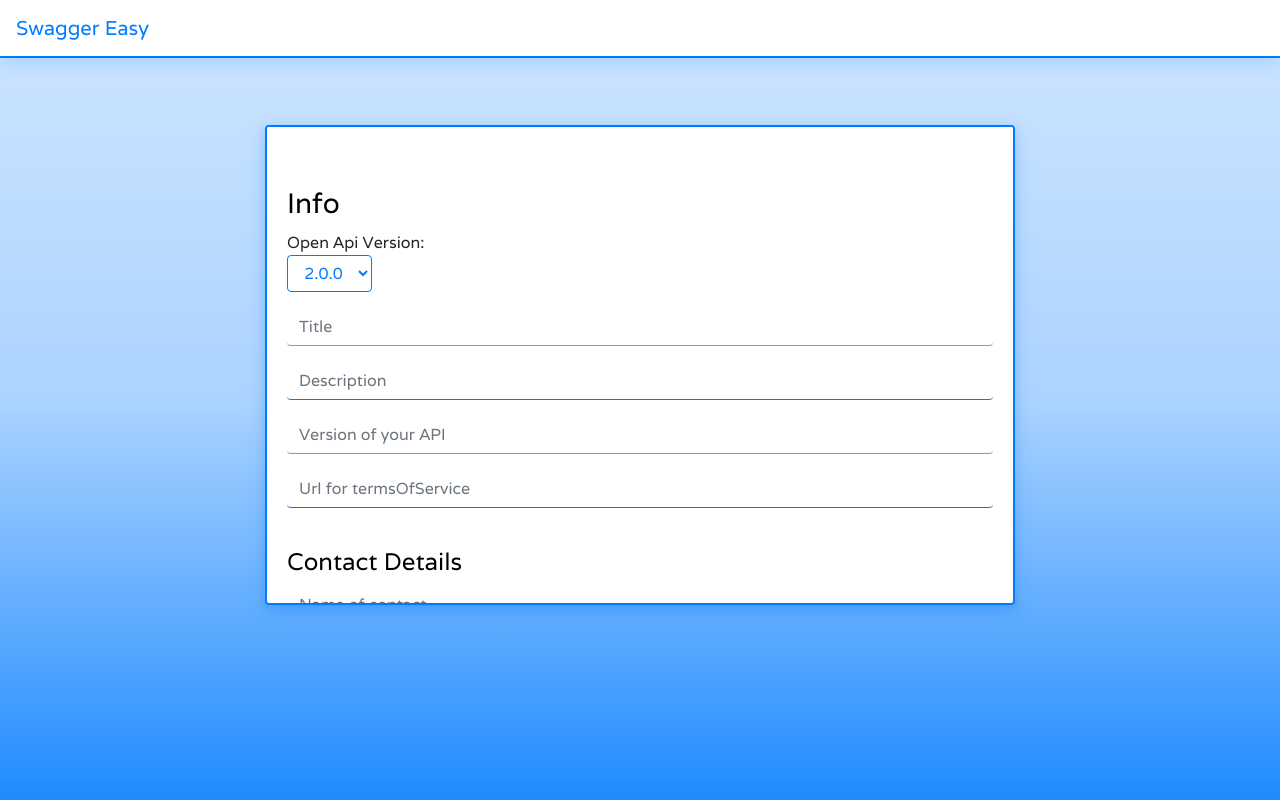
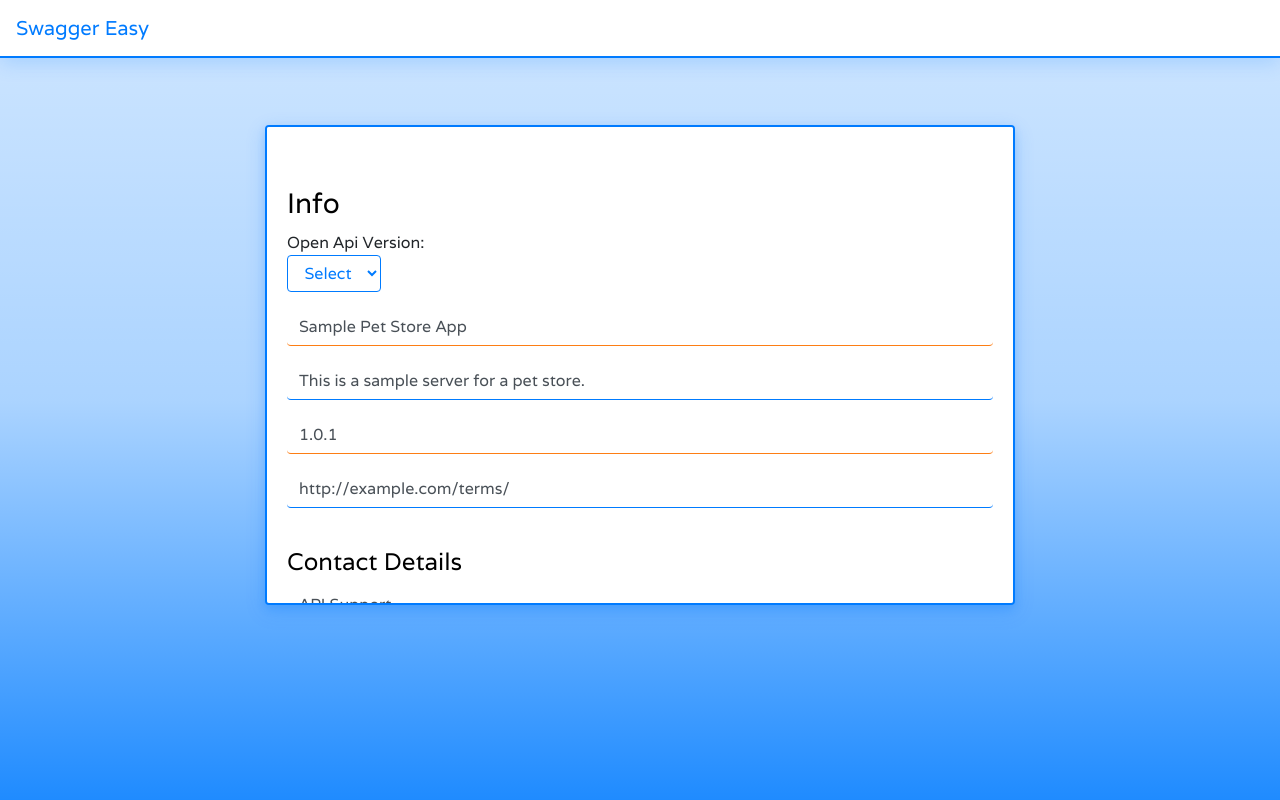
Before and after one commit to SakaSaiTrinath/swagger-easy, a React (Create React App) app: page /info in a window 1280 px wide. Built offline with nearby package versions, Linux system fonts and the light colour scheme.

Commit message:
[saitrinath] made info page functional by connected to local state

```diff
--- a/src/components/modules/Dropdown.js
+++ b/src/components/modules/Dropdown.js
@@ -1,18 +1,33 @@
+// import React /*, { useState }*/ from 'react';
 import React from 'react';
 import PropTypes from 'prop-types';
 
-export const Dropdown = ({ id, className, color, options, ...otherstyle }) => {
+export const Dropdown = ({
+  id,
+  className,
+  color,
+  options,
+  onChange,
+  value,
+  placeholder,
+  ...otherstyle
+}) => {
   const style = {
     border: `1px solid ${color}`,
     color: `${color}`,
     ...otherstyle,
   };
 
+  // const [value_, setValue_] = useState(value)
+
   return (
     <div className="form-group">
-      <select className="btn" style={style}>
+      <select className="btn" value={value} style={style} onChange={onChange}>
+        <option value="" default>
+          {placeholder}
+        </option>
         {options.map(option => (
-          <option value="audi" key={option.id}>
+          <option value={option.value} key={option.id}>
             {option.name}
           </option>
         ))}
@@ -25,6 +40,8 @@ Dropdown.defaultProps = {
   className: '',
   color: '#ced4da',
   id: '',
+  placeholder: 'Select',
+  value: '',
 };
 
 Dropdown.propTypes = {
@@ -40,6 +57,9 @@ Dropdown.propTypes = {
   className: PropTypes.string,
   color: PropTypes.string,
   id: PropTypes.string,
+  value: PropTypes.string,
+  onChange: PropTypes.func.isRequired,
+  placeholder: PropTypes.string,
 };
 
 export default Dropdown;
--- a/src/components/modules/Input.js
+++ b/src/components/modules/Input.js
@@ -8,6 +8,8 @@ const Input = ({
   placeholder,
   color,
   ariaLabel,
+  value,
+  onChange,
   ...otherstyle
 }) => {
   const style = {
@@ -27,7 +29,9 @@ const Input = ({
                 {...otherstyle}
                 style={style}
                 id={id}
+                value={value}
                 type={type}
+                onChange={onChange}
                 aria-describedby={label || placeholder || type || id}
                 aria-label={ariaLabel}
                 placeholder={placeholder}
@@ -38,7 +42,9 @@ const Input = ({
               {...otherstyle}
               style={style}
               id={id}
+              value={value}
               type={type}
+              onChange={onChange}
               aria-describedby={label || placeholder || type || id}
               aria-label={ariaLabel}
               placeholder={placeholder}
@@ -52,7 +58,9 @@ const Input = ({
             {...otherstyle}
             style={style}
             id={id}
+            value={value}
             type={type}
+            onChange={onChange}
             className="form-control"
             aria-describedby={label || placeholder || type || id}
             aria-label={ariaLabel}
@@ -71,6 +79,7 @@ Input.defaultProps = {
   label: '',
   color: '#ced4da',
   ariaLabel: '',
+  value: '',
 };
 
 Input.propTypes = {
@@ -80,6 +89,8 @@ Input.propTypes = {
   label: PropTypes.string,
   color: PropTypes.string,
   ariaLabel: PropTypes.string,
+  value: PropTypes.string,
+  onChange: PropTypes.func.isRequired,
 };
 
 export default Input;
--- a/src/components/pages/InfoPage.js
+++ b/src/components/pages/InfoPage.js
@@ -1,41 +1,158 @@
-import React from 'react';
+import React, { useState } from 'react';
 import { Link } from 'react-router-dom';
 import { Input, Dropdown, Header, Button } from '../modules';
 
 import { blue, orange } from '../../constants';
 
 const InfoPage = () => {
+  const initialState = {
+    swagger: '',
+    info: {
+      title: 'Sample Pet Store App',
+      description: 'This is a sample server for a pet store.',
+      termsOfService: 'http://example.com/terms/',
+      contact: {
+        name: 'API Support',
+        url: 'http://www.example.com/support',
+        email: 'support@example.com',
+      },
+      license: {
+        name: 'Apache 2.0',
+        url: 'http://www.apache.org/licenses/LICENSE-2.0.html',
+      },
+      version: '1.0.1',
+    },
+  };
+
+  const [state, setState] = useState(initialState);
+
   const options = [
     { id: 1, name: '2.0.0', value: '2.0.0' },
     { id: 2, name: '3.0.0', value: '3.0.0' },
   ];
 
+  const handleChange = (e, attr) => {
+    // console.log(e.target);
+    const attr_list = attr.split('.');
+    switch (attr_list[0]) {
+      case 'swagger':
+        setState({ ...state, swagger: e.target.value });
+        break;
+      case attr_list[0]:
+        if (attr_list[2]) {
+          setState({
+            [attr_list[0]]: {
+              ...state[attr_list[0]],
+              [attr_list[1]]: {
+                ...state[attr_list[0]][attr_list[1]],
+                [attr_list[2]]: e.target.value,
+              },
+            },
+          });
+        } else {
+          setState({ info: { ...state.info, [attr_list[1]]: e.target.value } });
+        }
+        break;
+      default:
+        break;
+    }
+  };
+
+  // const handleChange1 = (e, attr) => {
+  //   const al = attr.split('.');
+  //   const al_len = al.length;
+  //   switch (al[0]) {
+  //     case al[0]:
+  //       for(let i = 0; i < al_len; i++) {
+  //         if(al[i]) {
+
+  //         }
+  //       }
+  //       break
+  //     default:
+  //       break
+  //   }
+  // }
+
   return (
     <>
       <Header as="h3">Info</Header>
       <form>
-        Open Api Version: <Dropdown color={blue} options={options} />
-        <Input type="text" required placeholder="Title" color={orange} />
-        <Input type="text" placeholder="Description" color={blue} />
+        Open Api Version:
+        <Dropdown
+          color={blue}
+          options={options}
+          value={state.swagger}
+          onChange={e => handleChange(e, 'swagger')}
+        />
+        <Input
+          required
+          type="text"
+          placeholder="Title"
+          color={orange}
+          value={state.info.title}
+          onChange={e => handleChange(e, 'info.title')}
+        />
+        <Input
+          type="text"
+          placeholder="Description"
+          color={blue}
+          value={state.info.description}
+          onChange={e => handleChange(e, 'info.description')}
+        />
         <Input
           type="text"
           required
           placeholder="Version of your API"
           color={orange}
+          value={state.info.version}
+          onChange={e => handleChange(e, 'info.version')}
         />
-        <Input type="text" placeholder="Url for termsOfService" color={blue} />
+        <Input
+          type="text"
+          placeholder="Url for termsOfService"
+          color={blue}
+          value={state.info.termsOfService}
+          onChange={e => handleChange(e, 'info.termsOfService')}
+        />
         <Header as="h4">Contact Details</Header>
-        <Input type="text" placeholder="Name of contact" color={blue} />
-        <Input type="text" placeholder="Url of contact" color={blue} />
-        <Input type="text" placeholder="Email of contact" color={blue} />
+        <Input
+          type="text"
+          placeholder="Name of contact"
+          color={blue}
+          value={state.info.contact.name}
+          onChange={e => handleChange(e, 'info.contact.name')}
+        />
+        <Input
+          type="text"
+          placeholder="Url of contact"
+          color={blue}
+          value={state.info.contact.url}
+          onChange={e => handleChange(e, 'info.contact.url')}
+        />
+        <Input
+          type="text"
+          placeholder="Email of contact"
+          color={blue}
+          value={state.info.contact.email}
+          onChange={e => handleChange(e, 'info.contact.email')}
+        />
         <Header as="h4">License Details</Header>
         <Input
           type="text"
           required
           placeholder="Name of license"
           color={orange}
+          value={state.info.license.name}
+          onChange={e => handleChange(e, 'info.license.name')}
         />
-        <Input type="text" placeholder="Url of license" color={blue} />
+        <Input
+          type="text"
+          placeholder="Url of license"
+          color={blue}
+          value={state.info.license.url}
+          onChange={e => handleChange(e, 'info.license.url')}
+        />
         <Link to="/">
           <Button color={blue} float="left">
             Back
--- a/src/index.js
+++ b/src/index.js
@@ -10,7 +10,7 @@ import App from './App';
 import * as serviceWorker from './serviceWorker';
 
 import 'bootstrap/dist/css/bootstrap.min.css';
-const rootReducer = () => {};
+import rootReducer from './rootReducer';
 
 const store = createStore(
   rootReducer,
--- /dev/null
+++ b/src/reducers/info.js
@@ -0,0 +1,10 @@
+import { SET_INFO } from '../types';
+
+export default function(state = {}, action = {}) {
+  switch (action.type) {
+    case SET_INFO:
+      return action.info;
+    default:
+      return state;
+  }
+}
--- /dev/null
+++ b/src/rootReducer.js
@@ -0,0 +1,7 @@
+import { combineReducers } from 'redux';
+
+import info from './reducers/info';
+
+export default combineReducers({
+  info,
+});
--- /dev/null
+++ b/src/types.js
@@ -0,0 +1 @@
+export const SET_INFO = 'SET_INFO';
```
Also changed, not shown: src/actions/info.js (added).
